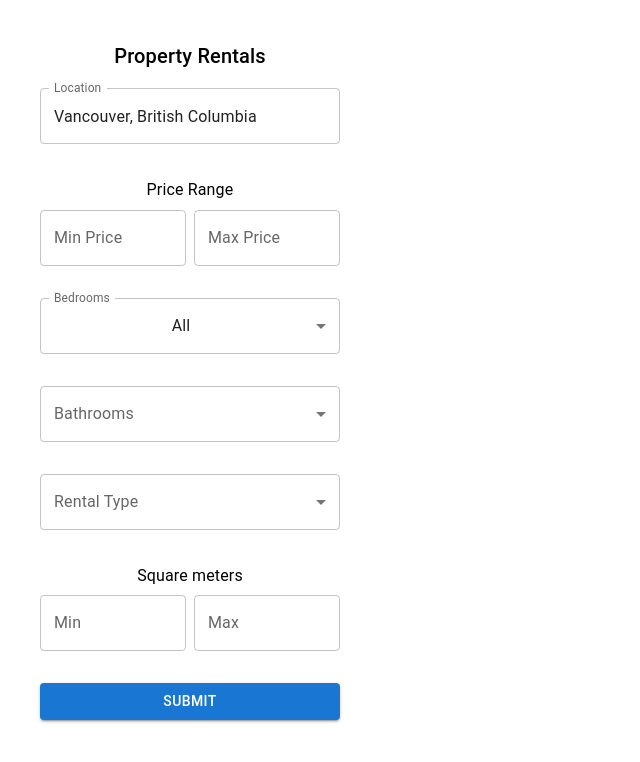
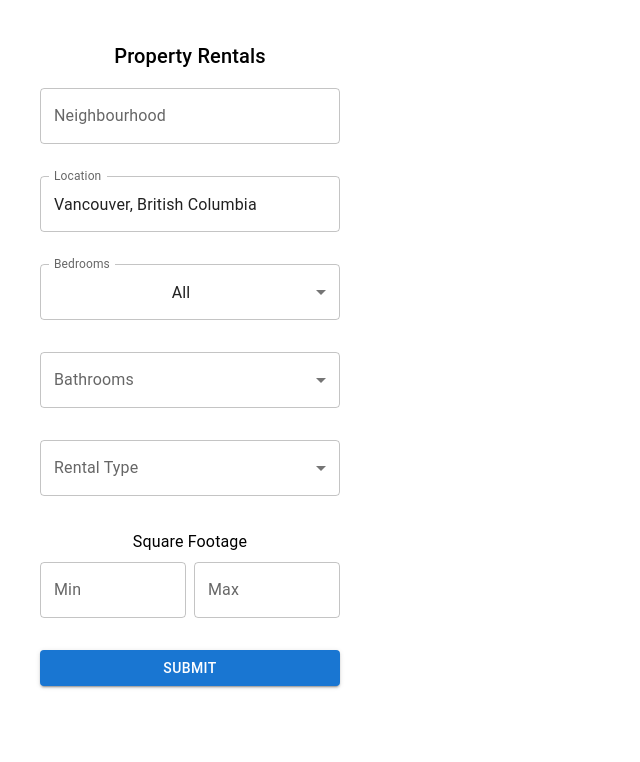
Before and after one commit to ezhou84/Leaselytics, a React (Create React App) app in the folder my-react-app/: page / in a window 1280 px wide. Shown: the top 762 px of the page, without its empty margins (0-640 px from the left). Built offline with nearby package versions, Linux system fonts and the light colour scheme.

Commit message:
added Neighbourhood field and removed price range

```diff
--- a/my-react-app/src/components/FiltersForm.js
+++ b/my-react-app/src/components/FiltersForm.js
@@ -28,24 +28,20 @@ const FiltersForm = () => {
 
 
   return (
+
     <Box sx={{ margin: '20px', width: '300px', padding: '20px', display: 'flex', flexDirection: 'column' }}>
       <Typography variant="h6">Property Rentals</Typography>
+
+      <TextField
+          label="Neighbourhood"
+          sx={{ my: 2 }}
+      />
 
       <TextField
         label="Location"
         defaultValue="Vancouver, British Columbia"
         sx={{ my: 2 }}
       />
-
-      <Box sx={{ my: 2 }}>
-        <Typography variant="subtitle1" gutterBottom>
-          Price Range
-        </Typography>
-        <Box sx={{ display: 'flex', justifyContent: 'space-between' }}>
-          <TextField label="Min Price" type="number" sx={{ mr: 1 }} />
-          <TextField label="Max Price" type="number" />
-        </Box>
-      </Box>
 
       <FormControl fullWidth sx={{ my: 2 }}>
         <InputLabel id="bedroom-label">Bedrooms</InputLabel>
@@ -102,7 +98,7 @@ const FiltersForm = () => {
 
       <Box sx={{ my: 2 }}>
         <Typography variant="subtitle1" gutterBottom>
-          Square meters
+          Square Footage
         </Typography>
         <Box sx={{ display: 'flex', justifyContent: 'space-between' }}>
           <TextField label="Min" type="number" sx={{ mr: 1 }} />
```
